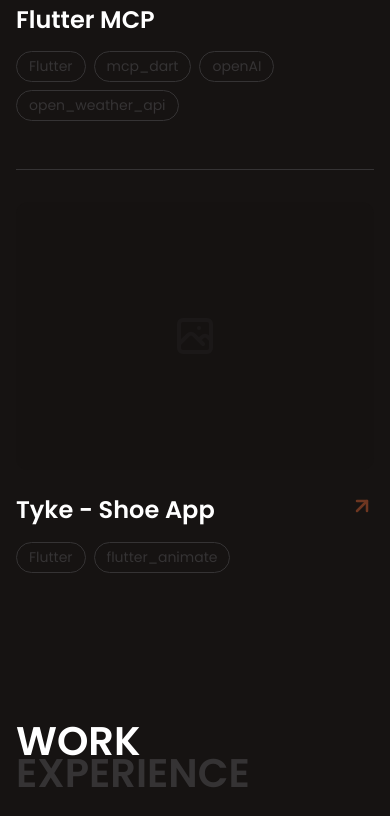
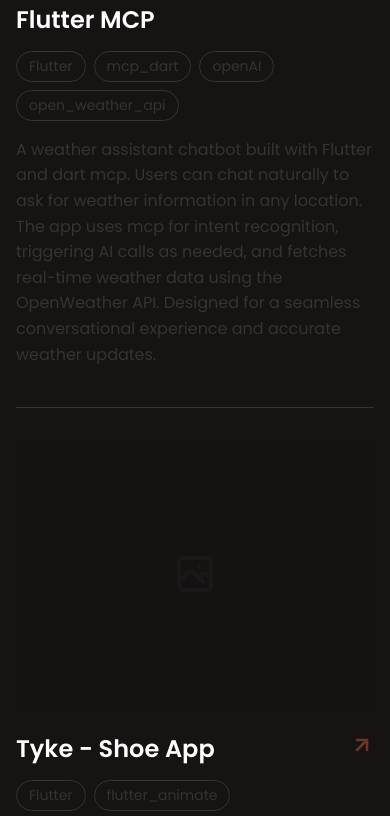
Before and after one commit to 7ANV1R/7ANV1R.github.io, a React (Vite) app: page / in a window 390 px wide. Shown: the part 1741-2557 px from the top of the page. Built offline with nearby package versions, Linux system fonts and the light colour scheme.

Commit message:
feat: enhance mobile responsiveness for project descriptions with 3D effect adjustments

```diff
--- a/src/components/sections/RecentProjects.jsx
+++ b/src/components/sections/RecentProjects.jsx
@@ -103,9 +103,9 @@ const RecentProjects = () => {
                 ))}
               </div>
 
-              {/* Description - 3D rotation reveal effect */}
+              {/* Description - 3D rotation reveal effect on desktop, always visible on mobile */}
               <div className="description-container perspective-1000">
-                <div className="description-content overflow-hidden transition-all duration-700 ease-out max-h-0 opacity-0 group-hover:max-h-32 group-hover:opacity-100 transform rotate-x-90 origin-top group-hover:rotate-x-0">
+                <div className="description-content overflow-hidden transition-all duration-700 ease-out lg:max-h-0 lg:opacity-0 lg:group-hover:max-h-32 lg:group-hover:opacity-100 transform lg:rotate-x-90 origin-top lg:group-hover:rotate-x-0">
                   <p
                     className="text-paragraph leading-relaxed pb-2"
                     style={{ color: 'var(--text-secondary)' }}
--- a/src/index.css
+++ b/src/index.css
@@ -432,3 +432,17 @@ body {
   max-height: 8rem !important;
   opacity: 1 !important;
 }
+
+/* Mobile responsive fixes for descriptions */
+@media (max-width: 1023px) {
+  .description-content {
+    max-height: none !important;
+    opacity: 1 !important;
+    transform: rotateX(0deg) !important;
+  }
+
+  /* Disable 3D effects on mobile */
+  .perspective-1000 {
+    perspective: none;
+  }
+}
```
